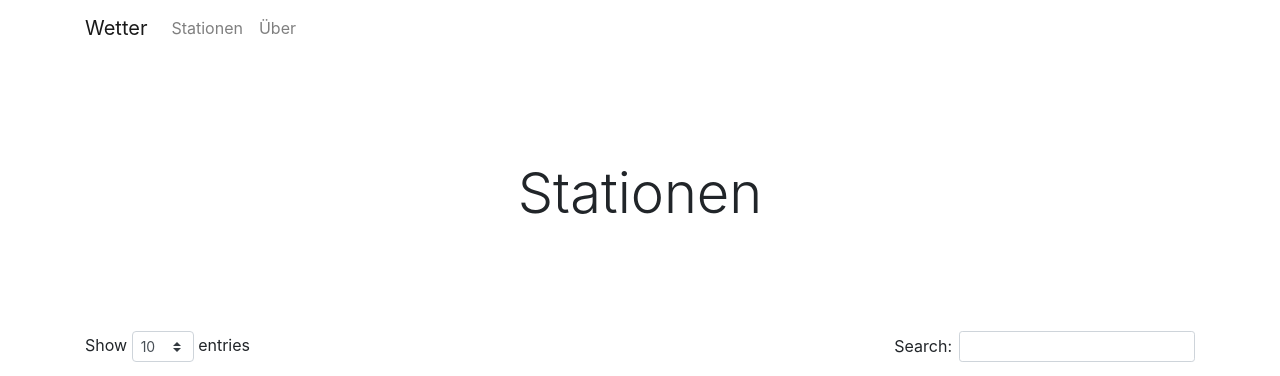
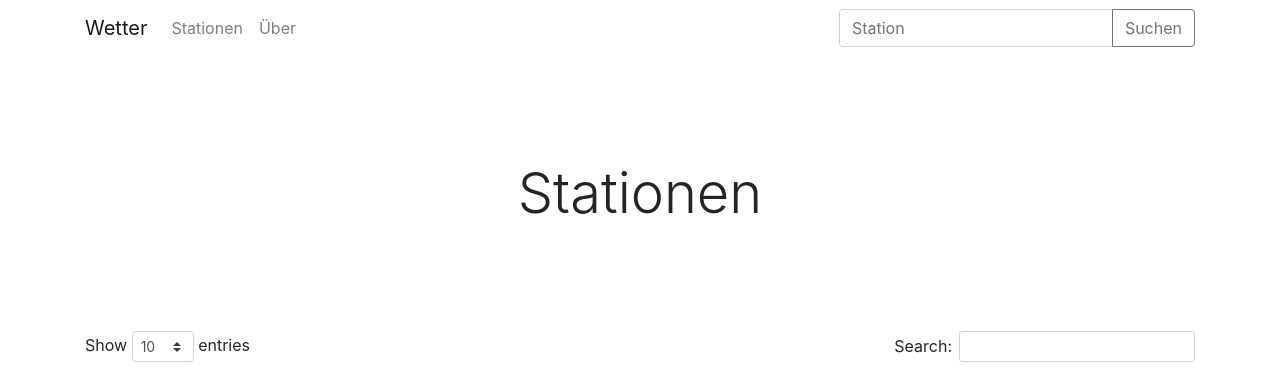
Before and after one commit to clerie/wetter, a Flask app: page /station/ in a window 1280 px wide. Shown: the top 376 px of the page. Run offline with Flask 2, Linux system fonts and the light colour scheme; data that the repository does not hold is empty; some libraries are stand-ins or nearby versions.

Commit message:
Add search bar for stations

```diff
--- a/wetter/templates/base.html
+++ b/wetter/templates/base.html
@@ -29,7 +29,14 @@
               <a class="nav-link" href="/about/">Über</a>
             </li>
           </ul>
-          <!--<a href="#" class="btn btn-primary"></a>-->
+          <form class="form-inline" action="/station/">
+            <div class="input-group">
+              <input type="search" name="q" class="form-control" placeholder="Station">
+              <div class="input-group-append">
+                <button class="btn btn-outline-secondary" type="submit">Suchen</button>
+              </div>
+            </div>
+          </form>
         </div>
       </div>
     </nav>
--- a/wetter/templates/stations.html
+++ b/wetter/templates/stations.html
@@ -35,7 +35,11 @@
 <script src="/static/datatables-1.10.20/js/datatables.min.js"></script>
 <script>
   $(document).ready(function() {
-      $('#tableid').DataTable();
+      $('#tableid').DataTable({
+        "search": {
+          "search": new URLSearchParams(window.location.search).get("q")
+        }
+      });
   } );
 </script>
 {% endblock %}
```
